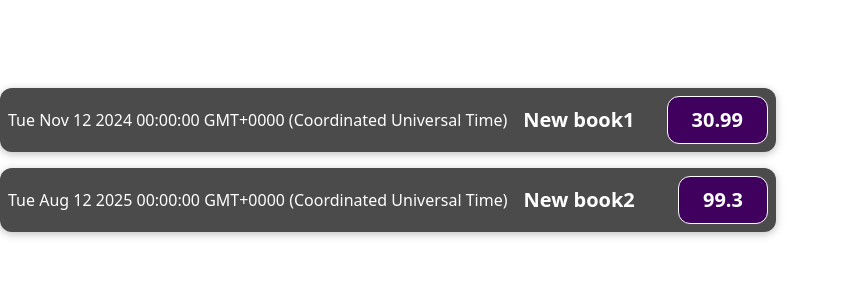
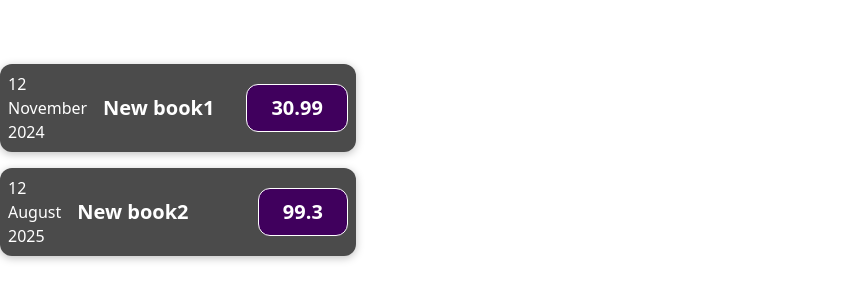
Before and after one commit to AkselMuur/React, a React (Vite) app in the folder react-project/: page / in a window 1280 px wide. Shown: the part 240-540 px from the top of the page, without its empty margins (0-843 px from the left). Built offline with nearby package versions, Linux system fonts and the light colour scheme.

Commit message:
Komponendi jaotamine mitmeks komponendiks

```diff
--- /dev/null
+++ b/react-project/src/components/ExpenseDate.jsx
@@ -0,0 +1,14 @@
+const ExpenseDate = (props) => {
+  const day = props.date.toLocaleString("en-US", { day: "2-digit" });
+  const month = props.date.toLocaleString("en-US", { month: "long" });
+  const year = props.date.getFullYear();
+  return (
+    <div>
+      <div>{day}</div>
+      <div>{month}</div>
+      <div>{year}</div>
+    </div>
+  );
+};
+
+export default ExpenseDate;
--- a/react-project/src/components/ExpenseItem.jsx
+++ b/react-project/src/components/ExpenseItem.jsx
@@ -1,12 +1,12 @@
+import ExpenseDate from "./ExpenseDate";
 import "./ExpenseItem.css";
 
+
 const ExpenseItem = (props) => {
-  console.log(props);
-  console.log(props.data);
 
   return (
     <div className="expense-item">
-      <div>{props.data.date.toString()}</div>
+    <ExpenseDate date={props.data.date}/>
       <div className="expense-item__description">
         <h2>{props.data.title}</h2>
         <div className="expense-item__price">{props.data.price}</div>
```
